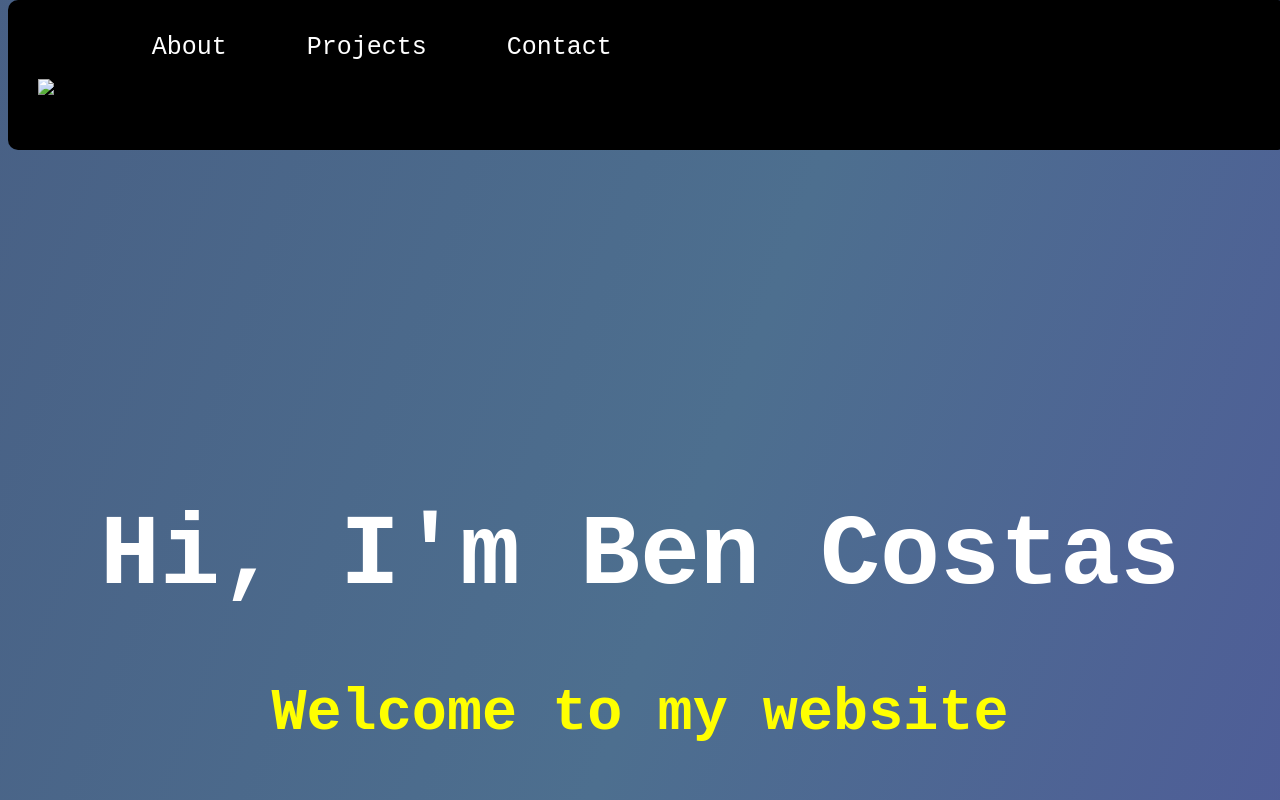
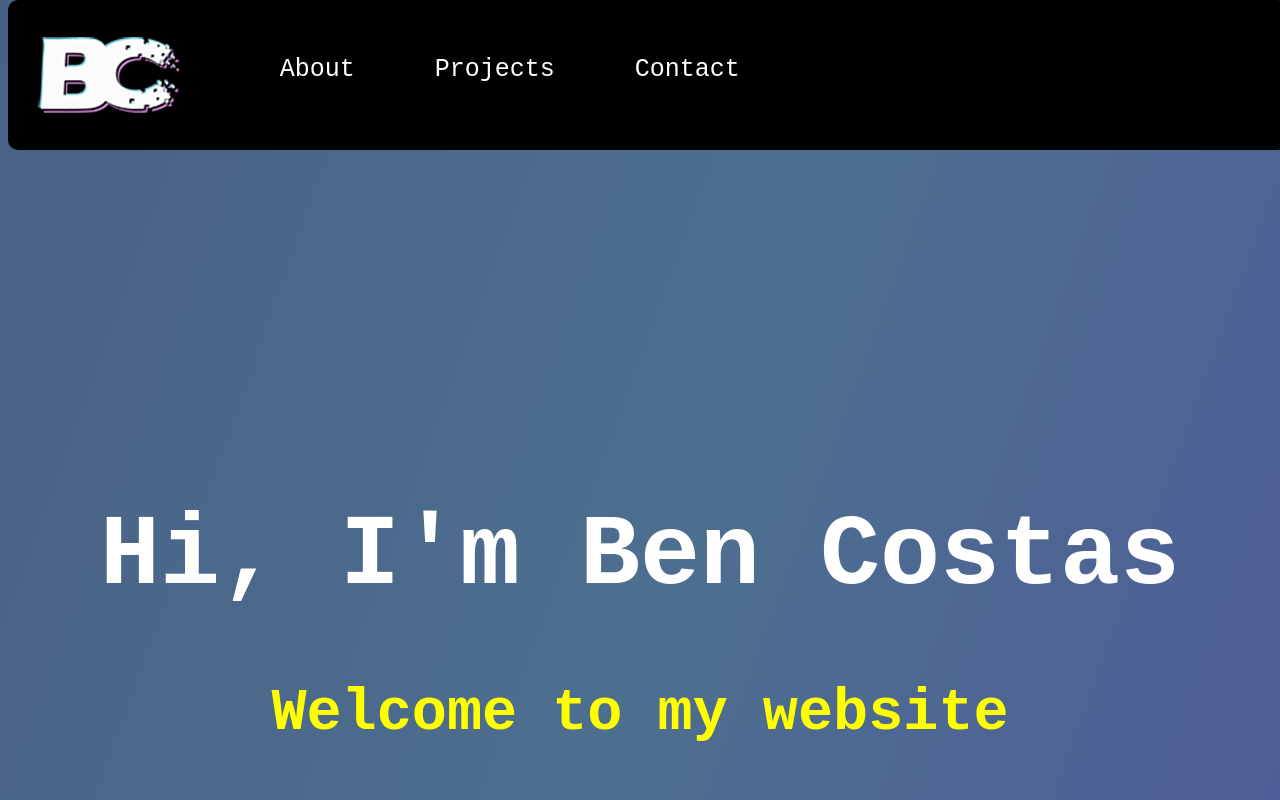
Before and after one commit to bencostas/benwebsitev1, a plain HTML site: page index.html in a window 1280 px wide. Shown: the top 800 px of the page. Drawn offline with Linux system fonts and the light colour scheme.

Commit message:
Update index.html

```diff
--- a/index.html
+++ b/index.html
@@ -3,14 +3,14 @@
     <head>
         <title>Ben Costas</title>
         <link rel="stylesheet" href="main.css">
-        <link rel="icon" href="favicon.png">
+        <link rel="icon" href="img/favicon.png">
         <link rel="stylesheet" href="https://cdnjs.cloudflare.com/ajax/libs/font-awesome/4.7.0/css/font-awesome.min.css">
         <meta name="viewport" content="width=device-width, initial-scale=1.0">
     </head>
     <body>
         <!--start of navbar-->
         <nav id="navbar">
-            <a href="#welcome-section"><img src="benlogoglitchweb.png"/></a>
+            <a href="#welcome-section"><img src="img/benlogoglitchweb.png"/></a>
             <ul>
                 <li><a href=#about>About</a></li>
                 <li><a href=#projects>Projects</a></li>
```
